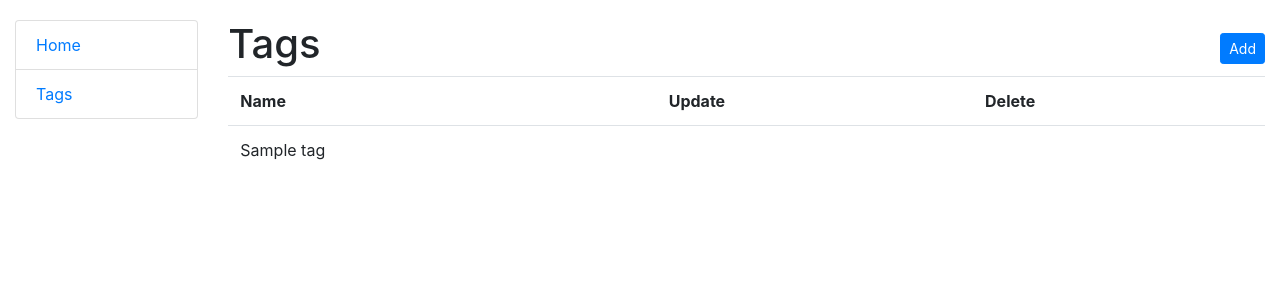
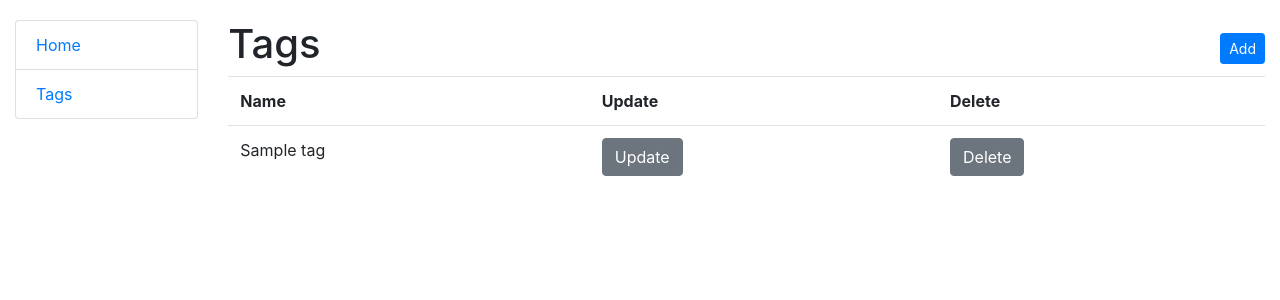
Before and after one commit to julia4406/ToDo_list, a Django app: page /tags/ in a window 1280 px wide. Shown: the top 300 px of the page. Run offline with Django 5.2, Linux system fonts and the light colour scheme; tables that the repository leaves empty hold one stand-in row (values such as "Sample post").

Commit message:
To tag-list page added update/delete items. Feature: delete function realized without confirmation deleting.

```diff
--- a/templates/todo_app/tag_list.html
+++ b/templates/todo_app/tag_list.html
@@ -27,16 +27,17 @@
             <td>{{ tag.name }}</td>
 
             <td>
-{#                <a href="{% url '#' pk=tag.id %}">#}
-{#                  Update#}
-{#                </a>#}
+                <a class="btn btn-secondary"
+                    href="{% url 'todo_app:tag-update' pk=tag.id %}">
+                  Update
+                </a>
             </td>
 
             <td>
-{#              <a style="color: red"#}
-{#                href="{% url '#' pk=tag.id %}">#}
-{#                Delete#}
-{#              </a>#}
+                <form action="{% url 'todo_app:tag-delete' pk=tag.id %}" method="post">
+                  {% csrf_token %}
+                  <input class="btn btn-secondary" type="submit" value="Delete">
+                </form>
             </td>
 
           </tr>
--- a/todo_app/urls.py
+++ b/todo_app/urls.py
@@ -2,12 +2,14 @@ from django.conf import settings
 from django.conf.urls.static import static
 from django.urls import path, include
 
-from todo_app.views import HomePageView, TagListView, TagCreateView
+from todo_app.views import HomePageView, TagListView, TagCreateView, TagUpdateView, TagDeleteView
 
 app_name="todo_app"
 
 urlpatterns = [
     path("", HomePageView.as_view(), name="index"),
     path("tags/", TagListView.as_view(), name="tag-list"),
-    path("tags/create/", TagCreateView.as_view(), name="tag-create")
+    path("tags/create/", TagCreateView.as_view(), name="tag-create"),
+    path("tags/<int:pk>/update/", TagUpdateView.as_view(), name="tag-update"),
+    path("tags/<int:pk>/delete/", TagDeleteView.as_view(), name="tag-delete")
 ] + static(settings.STATIC_URL, document_root=settings.STATIC_ROOT)
--- a/todo_app/views.py
+++ b/todo_app/views.py
@@ -1,6 +1,6 @@
 from django.shortcuts import render
 from django.urls import reverse_lazy
-from django.views.generic import ListView, CreateView
+from django.views.generic import ListView, CreateView, UpdateView, DeleteView
 
 from todo_app.forms import TagForm
 from todo_app.models import Task, Tag
@@ -22,3 +22,14 @@ class TagCreateView(CreateView):
     model = Tag
     form_class = TagForm
     success_url = reverse_lazy("todo_app:tag-list")
+
+
+class TagUpdateView(UpdateView):
+    model = Tag
+    form_class = TagForm
+    success_url = reverse_lazy("todo_app:tag-list")
+
+
+class TagDeleteView(DeleteView):
+    model = Tag
+    success_url = reverse_lazy("todo_app:tag-list")
```
